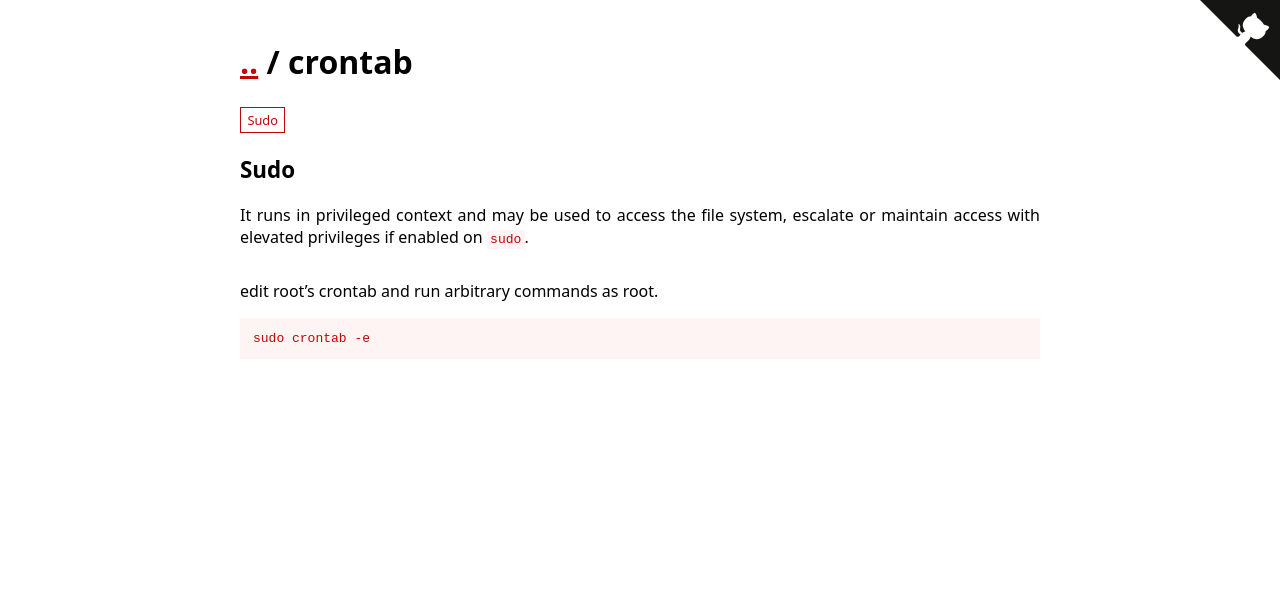
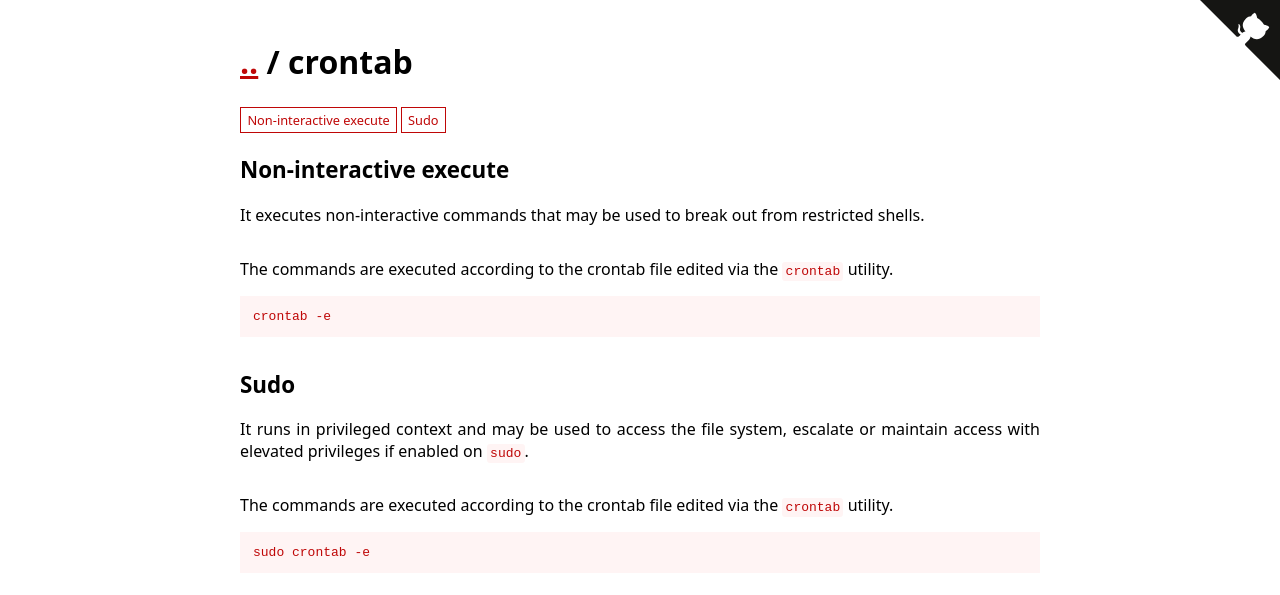
Before and after one commit to GTFOBins/GTFOBins.github.io, a Jekyll site: the page built from _gtfobins/crontab.md, in a window 1280 px wide. Shown: the top 595 px of the page. Built offline with Jekyll 4.4.1, drawn with Linux system fonts in a browser that asks for light colours.

Commit message:
Improve crontab

```diff
--- a/_gtfobins/crontab.md
+++ b/_gtfobins/crontab.md
@@ -1,7 +1,9 @@
 ---
 functions:
+  execute-non-interactive:
+  - description: The commands are executed according to the crontab file edited via the `crontab` utility.
+    code: crontab -e
   sudo-enabled:
-  - description: edit root's crontab and run arbitrary commands as root.
-    code: |
-      sudo crontab -e
+  - description: The commands are executed according to the crontab file edited via the `crontab` utility.
+    code: sudo crontab -e
 ---
```
